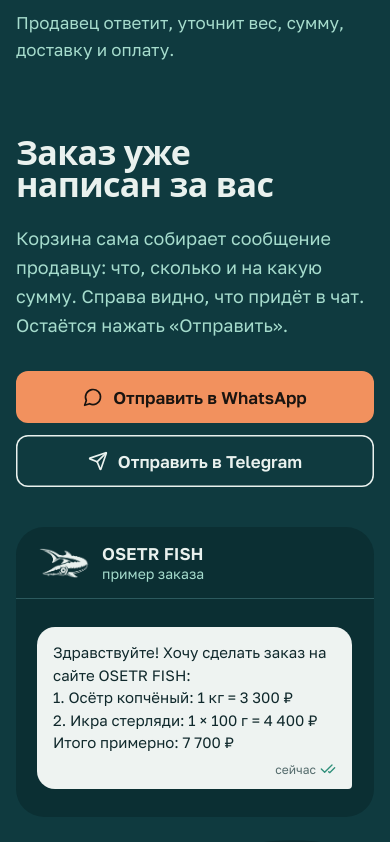
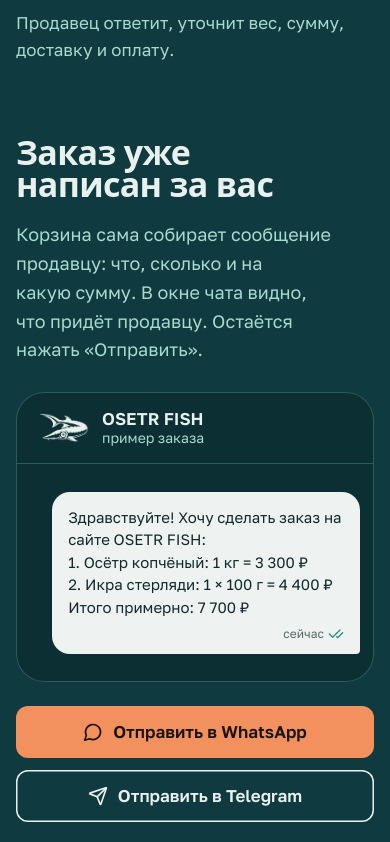
Before and after one commit to osetrfish/osetrfish.github.io, a plain HTML site: page index.html in a window 390 px wide. Shown: the part 3282-4124 px from the top of the page. Drawn offline with Linux system fonts and the light colour scheme; a web font is replaced by a local one.

Commit message:
Блок «Заказ уже написан» на телефоне: окно чата перед кнопками, крупнее и с рамкой
Co-Authored-By: Claude Opus 5.5 <noreply@anthropic.com>

```diff
--- a/index.html
+++ b/index.html
@@ -95,7 +95,7 @@
     <section class="chat" id="contacts" aria-labelledby="contacts-title">
       <div class="chat__text">
         <h2 id="contacts-title">Заказ уже написан за вас</h2>
-        <p>Корзина сама собирает сообщение продавцу: что, сколько и на какую сумму. Справа видно, что придёт в чат. Остаётся нажать «Отправить».</p>
+        <p>Корзина сама собирает сообщение продавцу: что, сколько и на какую сумму. В окне чата видно, что придёт продавцу. Остаётся нажать «Отправить».</p>
         <div class="chat__actions">
           <button class="btn btn--accent" type="button" data-send="wa"><svg class="ic"><use href="#i-chat"/></svg>Отправить в WhatsApp</button>
           <button class="btn btn--ghost" type="button" data-send="tg"><svg class="ic"><use href="#i-send"/></svg>Отправить в Telegram</button>
--- a/styles.css
+++ b/styles.css
@@ -114,7 +114,7 @@ button { font: inherit; color: inherit; }
 .chat h2 { font-size: clamp(34px, 4.4vw, 60px); }
 .chat__text p { color: var(--color-muted); max-width: 40ch; margin: 24px 0 32px; font-size: 18px; }
 .chat__actions { display: flex; flex-wrap: wrap; gap: 12px; }
-.chat__window { margin: 0; border-radius: 28px; background: var(--color-deep); padding: 0 0 28px; overflow: hidden; transform: rotate(1.5deg); transition: transform .3s var(--ease); }
+.chat__window { margin: 0; border-radius: 28px; background: var(--color-deep); box-shadow: inset 0 0 0 1px var(--color-line); padding: 0 0 28px; overflow: hidden; transform: rotate(1.5deg); transition: transform .3s var(--ease); }
 .chat__window:hover { transform: none; }
 .chat__bar { display: flex; align-items: center; gap: 12px; padding: 16px 22px; border-bottom: 1px solid var(--color-line); }
 .chat__bar img { width: 52px; height: auto; }
@@ -186,8 +186,14 @@ button { font: inherit; color: inherit; }
   .steps { grid-template-columns: 1fr; gap: 40px; }
   .steps li, .steps li + li { padding: 0; border: 0; }
   .steps__n { margin-bottom: 12px; }
-  .chat { grid-template-columns: 1fr; }
-  .chat__window { transform: none; }
+  .chat { grid-template-columns: 1fr; gap: 0; }
+  /* На телефоне: заголовок, текст, окно чата, потом кнопки */
+  .chat__text { display: contents; }
+  .chat h2 { order: 1; }
+  .chat__text p { order: 2; margin: 20px 0 28px; }
+  .chat__window { order: 3; transform: none; margin-bottom: 24px; }
+  .chat__actions { order: 4; }
+  .chat__bubble { max-width: 86%; margin-right: 14px; }
 }
 @media (max-width: 480px) {
   .cart-btn__label { display: none; }
```
